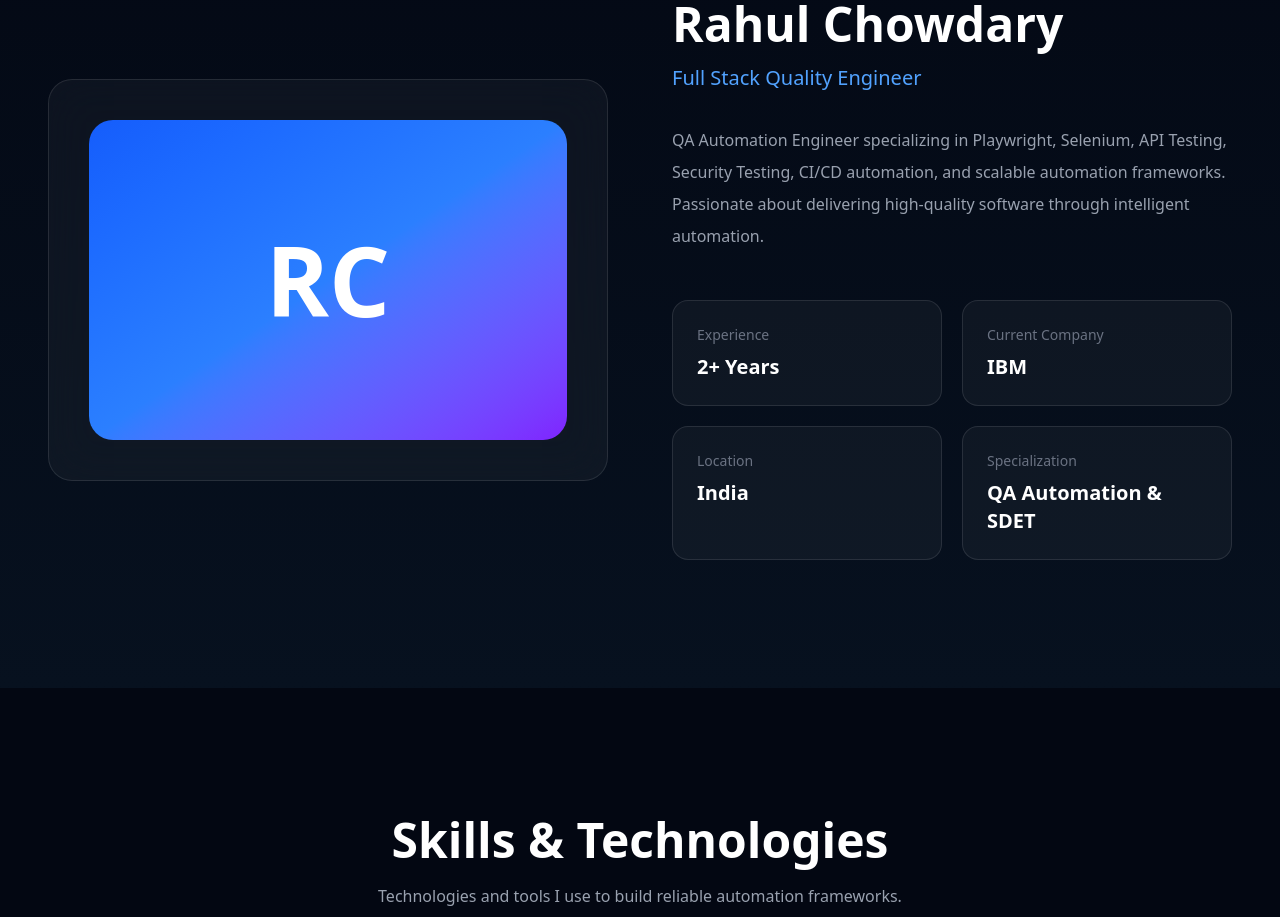
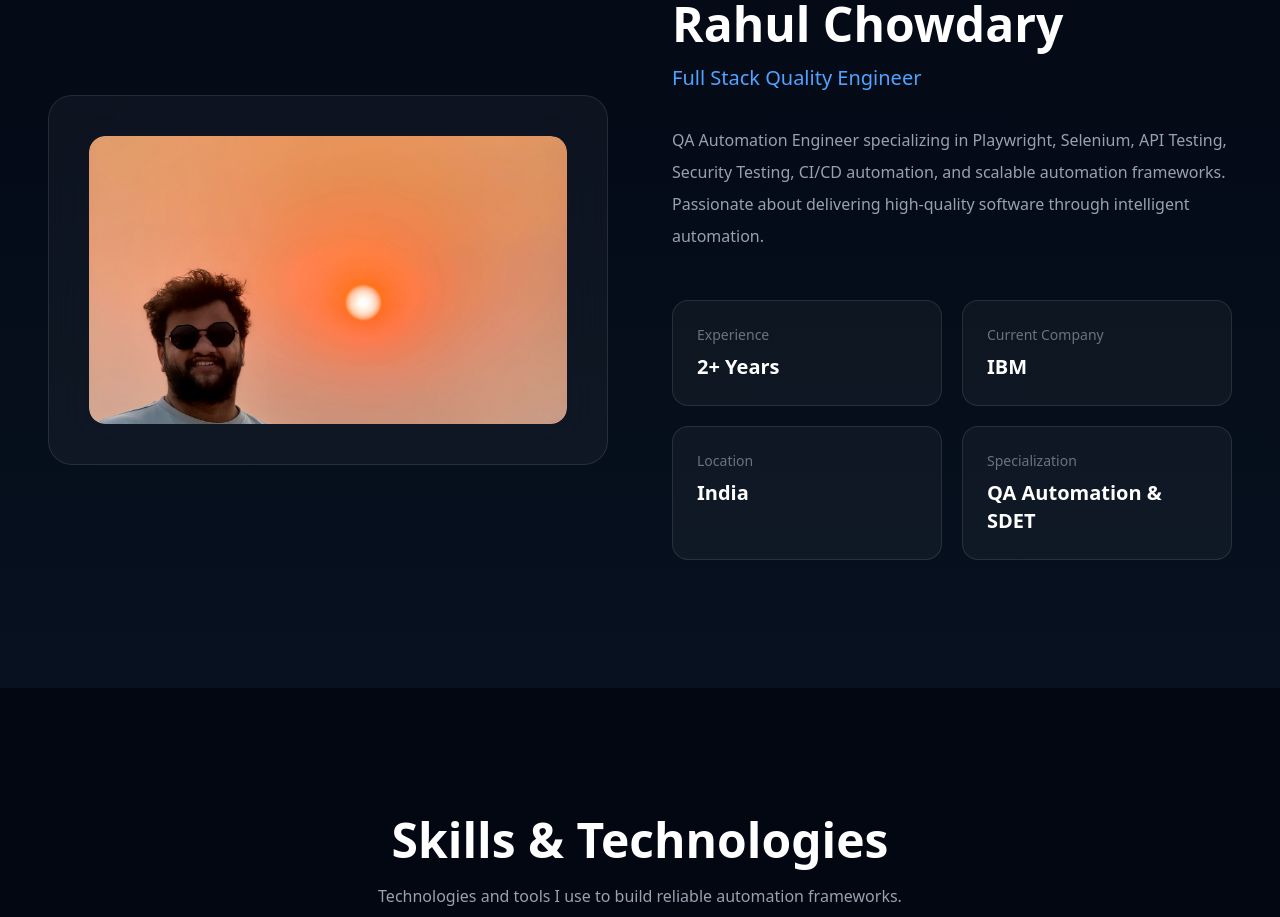
Before and after one commit to rahul-erc/Rahul-portfolio, a Next.js app: page / in a window 1280 px wide. Shown: the part 1100-2017 px from the top of the page. Built offline with nearby package versions, Linux system fonts and the light colour scheme.

Commit message:
Add files via upload

```diff
--- a/components/sections/About.tsx
+++ b/components/sections/About.tsx
@@ -37,11 +37,16 @@ export default function About() {
           >
             <div className="rounded-3xl border border-white/10 bg-white/[0.04] p-10 backdrop-blur-xl">
 
-              <div className="flex h-80 items-center justify-center rounded-3xl bg-gradient-to-br from-blue-600 via-blue-500 to-violet-600">
+              <div className="overflow-hidden rounded-2xl">
 
-                <span className="text-8xl font-black">
-                  RC
-                </span>
+                <Image
+                  src="/images/profile.jpg"
+                  alt="Rahul Chowdary"
+                  width={400}
+                  height={400}
+                  className="h-72 w-full rounded-2xl object-cover"
+                  priority
+                />
 
               </div>
 
```
Also changed, not shown: components/sections/Hero.tsx (line endings or trailing spaces).
